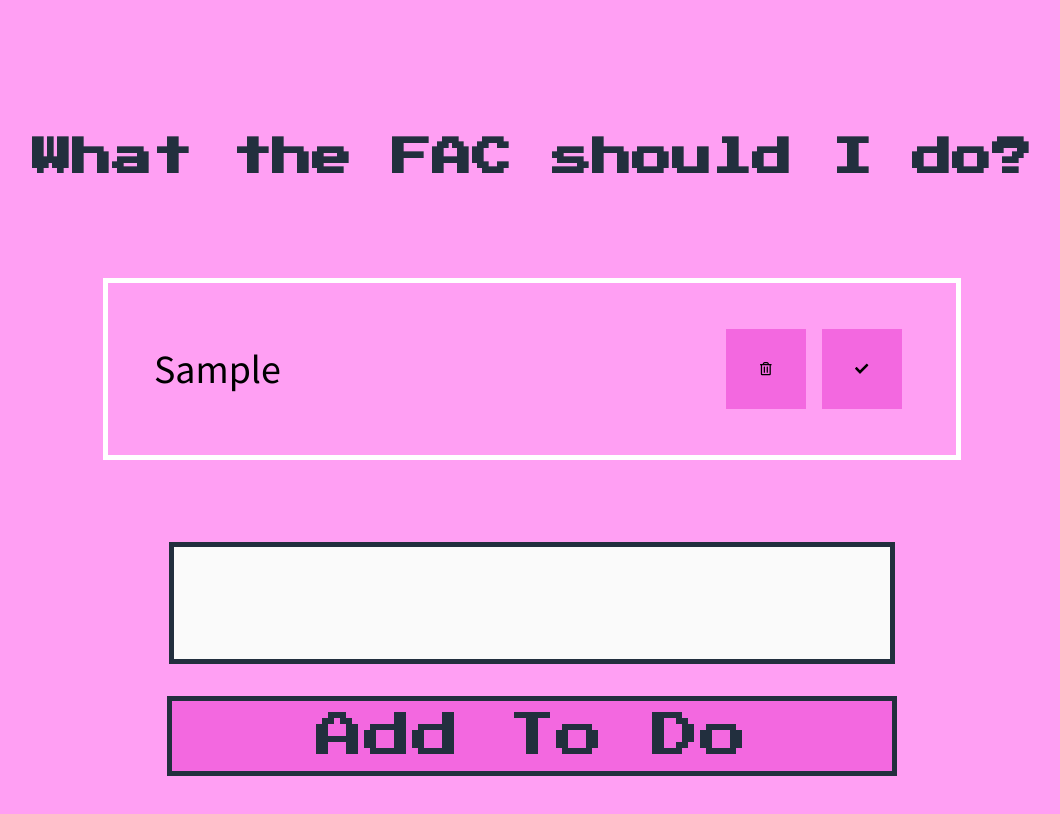
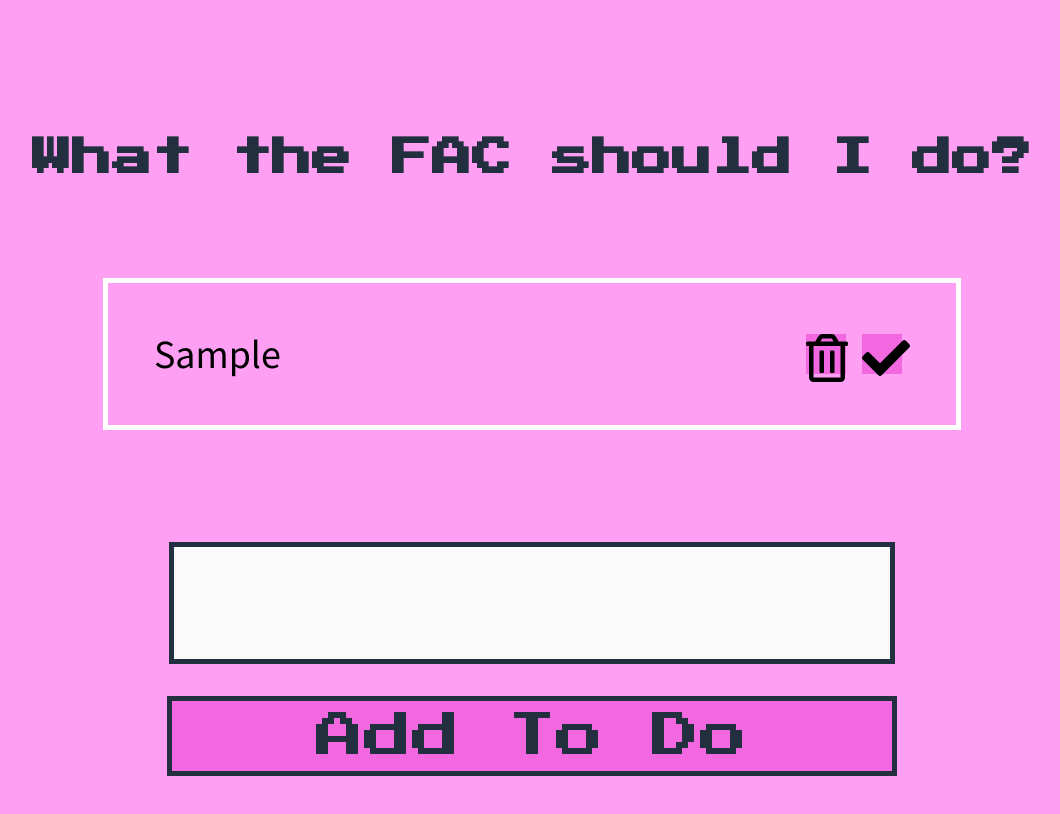
Before and after one commit to fac-13/Team-GIPHT-Todo, a website: page index.html in a window 1280 px wide. Both pictures are taken after typing "Sample" into the empty fields and a click on the input "Add To Do". Shown: the whole page, without its empty margins (46-1106 px from the left). Drawn offline with Linux system fonts and the light colour scheme.

Commit message:
increase size of icons inside buttons

```diff
--- a/style.css
+++ b/style.css
@@ -65,19 +65,24 @@ li {
 
 /* Icons */
 button {
-  width: 5rem;
-  height: 5rem;
+  width: 5vh;
+  height: 5vh;
   text-align: center;
   margin: 0 0.5rem;
   border-style: none;
   background-color: #f368e0;
+  padding: 0;
 
 }
 
 i {
   margin: 0 auto;
   padding: 0;
-  width: 100%;
+}
+
+/* increases size of icons */
+.svg-inline--fa {
+  font-size: 3rem;
 }
 
 .marked {
```
